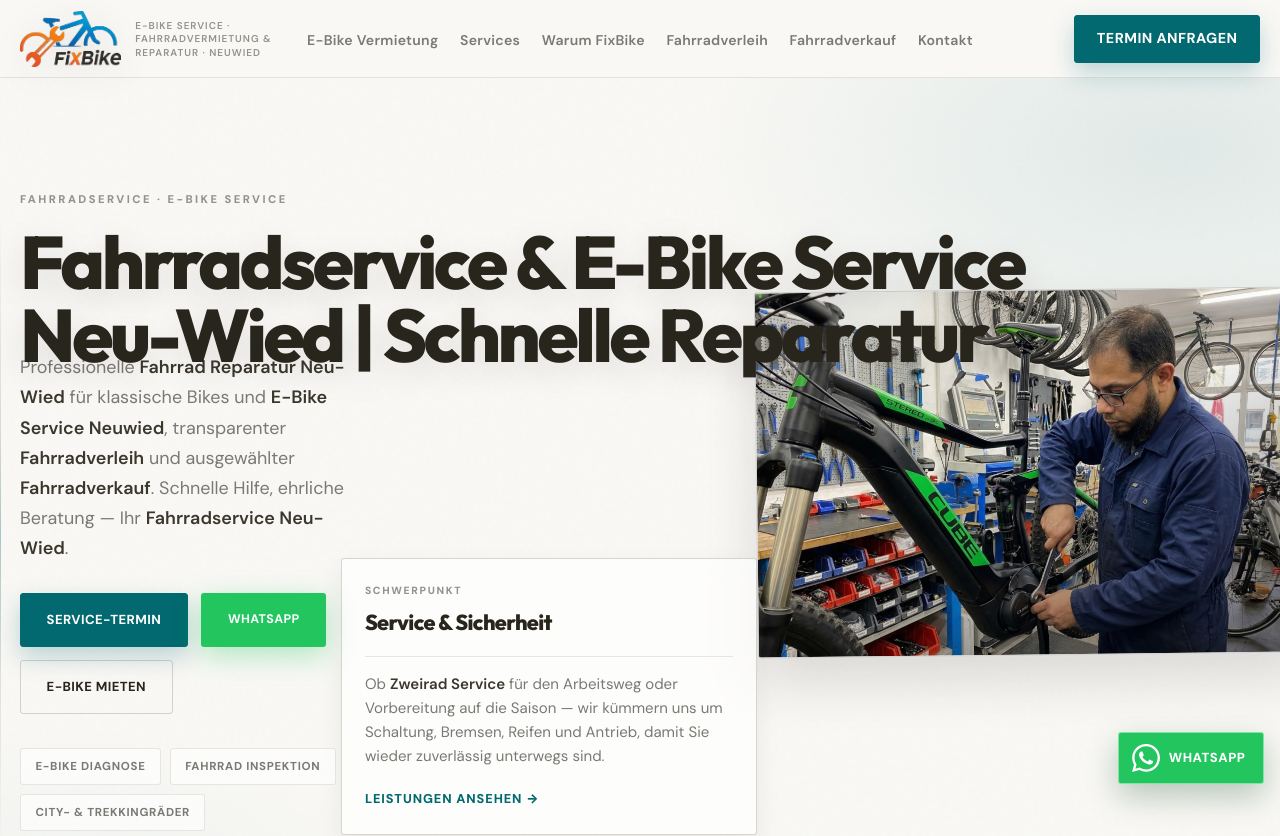
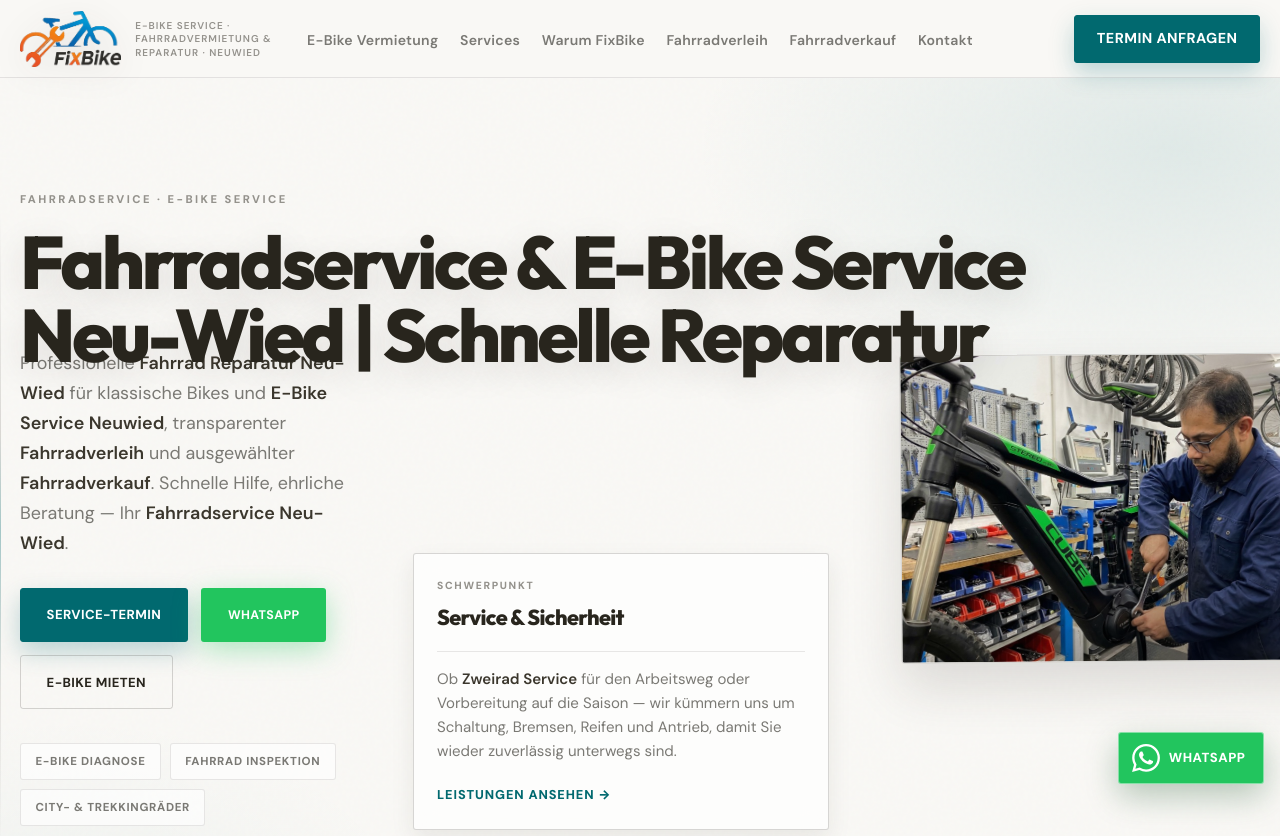
Before and after one commit to ilmbudsapp/fixbike.online, a React (Vite) app: page / in a window 1280 px wide. Shown: the top 836 px of the page. Built offline with nearby package versions, Linux system fonts and the light colour scheme.

Commit message:
Refine desktop hero composition by pushing the hero image further right and slightly lower to keep the H1 visually unobstructed.
This preserves the current layout direction while improving first-screen headline clarity and separation from the photo.

Made-with: Cursor

```diff
--- a/src/App.css
+++ b/src/App.css
@@ -739,7 +739,7 @@ strong {
 @media (min-width: 900px) {
   .hero__editorial {
     grid-template-columns: minmax(0, 0.4fr) minmax(0, 1fr);
-    gap: 2rem 4rem;
+    gap: 2.5rem 5.25rem;
     align-items: end;
   }
 
@@ -793,14 +793,14 @@ strong {
 
 @media (min-width: 900px) {
   .hero__photo-wrap {
-    transform: translateX(4%) rotate(-0.35deg);
-    max-width: 72%;
+    transform: translateX(14%) translateY(3%) rotate(-0.3deg);
+    max-width: 66%;
     margin-left: auto;
   }
 
   .hero--asymmetric .hero__photo-wrap {
-    transform: translateX(8%) translateY(1.5%) rotate(-0.65deg);
-    max-width: 68%;
+    transform: translateX(22%) translateY(5.5%) rotate(-0.45deg);
+    max-width: 62%;
   }
 }
 
@@ -924,7 +924,7 @@ strong {
   }
 
   .hero--asymmetric .hero__column--visual {
-    padding-left: 4%;
+    padding-left: 10%;
   }
 }
 
```
